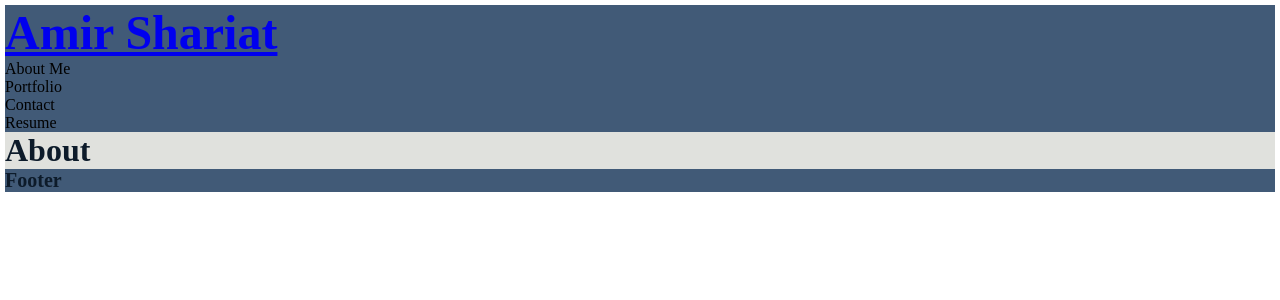
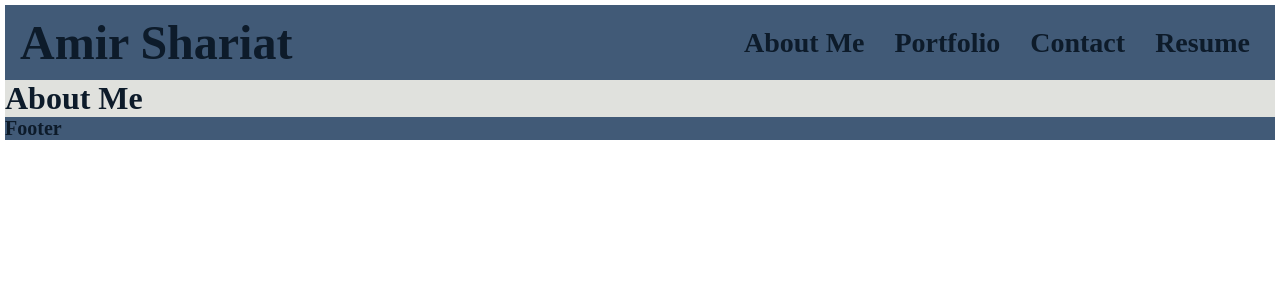
Before and after one commit to AShariat/react-portfolio, a React (Create React App) app: page / in a window 1280 px wide. Shown: the top 300 px of the page. Built offline with nearby package versions, Linux system fonts and the light colour scheme.

Commit message:
nav items bringing selected component

```diff
--- a/src/App.js
+++ b/src/App.js
@@ -2,6 +2,9 @@ import React, { useState } from "react";
 import Header from "./components/Header";
 import Footer from "./components/Footer";
 import About from "./components/About";
+import Portfolio from "./components/Portfolio";
+import Contact from "./components/Contact";
+import Resume from "./components/Resume";
 
 function App() {
   const [aboutSelected, setAboutSelected] = useState(false);
@@ -22,7 +25,15 @@ function App() {
         setResumeSelected={setResumeSelected}
       ></Header>
       <main>
-        <About></About>
+        {portfolioSelected ? (
+          <Portfolio></Portfolio>
+        ) : contactSelected ? (
+          <Contact></Contact>
+        ) : resumeSelected ? (
+          <Resume></Resume>
+        ) : (
+          <About></About>
+        )}
       </main>
       <Footer></Footer>
     </div>
--- a/src/components/About/index.js
+++ b/src/components/About/index.js
@@ -1,7 +1,7 @@
 import React from "react";
 
 function About() {
-  return <h3>About</h3>;
+  return <h3>About Me</h3>;
 }
 
 export default About;
--- /dev/null
+++ b/src/components/Contact/index.js
@@ -0,0 +1,7 @@
+import React from "react";
+
+function Contact() {
+  return <h3>Contact</h3>;
+}
+
+export default Contact;
--- a/src/components/Header/index.js
+++ b/src/components/Header/index.js
@@ -2,10 +2,7 @@ import React from "react";
 
 function Header(props) {
   const {
-    // categories = [],
-    // setCurrentCategory,
     aboutSelected,
-    // currentCategory,
     setAboutSelected,
     portfolioSelected,
     setPortfolioSelected,
@@ -21,18 +18,54 @@ function Header(props) {
         <a href="/">Amir Shariat</a>
       </h1>
       <nav>
-        <ul>
-          <li className={`nav-items ${aboutSelected && "nav-active"}`}>
-            <span onClick={() => setAboutSelected(true)}>About Me</span>
+        <ul className="nav-items">
+          <li className={`nav-item ${aboutSelected && "nav-active"}`}>
+            <h4
+              onClick={() => {
+                setAboutSelected(true);
+                setPortfolioSelected(false);
+                setContactSelected(false);
+                setResumeSelected(false);
+              }}
+            >
+              About Me
+            </h4>
           </li>
-          <li className={`nav-items ${portfolioSelected && "nav-active"}`}>
-            <span onClick={() => setPortfolioSelected(true)}>Portfolio</span>
+          <li className={`nav-item ${portfolioSelected && "nav-active"}`}>
+            <h4
+              onClick={() => {
+                setAboutSelected(false);
+                setPortfolioSelected(true);
+                setContactSelected(false);
+                setResumeSelected(false);
+              }}
+            >
+              Portfolio
+            </h4>
           </li>
-          <li className={`nav-items ${contactSelected && "nav-active"}`}>
-            <span onClick={() => setContactSelected(true)}>Contact</span>
+          <li className={`nav-item ${contactSelected && "nav-active"}`}>
+            <h4
+              onClick={() => {
+                setAboutSelected(false);
+                setPortfolioSelected(false);
+                setContactSelected(true);
+                setResumeSelected(false);
+              }}
+            >
+              Contact
+            </h4>
           </li>
-          <li className={`nav-items ${resumeSelected && "nav-active"}`}>
-            <span onClick={() => setResumeSelected(true)}>Resume</span>
+          <li className={`nav-item ${resumeSelected && "nav-active"}`}>
+            <h4
+              onClick={() => {
+                setAboutSelected(false);
+                setPortfolioSelected(false);
+                setContactSelected(false);
+                setResumeSelected(true);
+              }}
+            >
+              Resume
+            </h4>
           </li>
         </ul>
       </nav>
--- /dev/null
+++ b/src/components/Portfolio/index.js
@@ -0,0 +1,7 @@
+import React from "react";
+
+function Portfolio() {
+  return <h3>Portfolio</h3>;
+}
+
+export default Portfolio;
--- /dev/null
+++ b/src/components/Resume/index.js
@@ -0,0 +1,7 @@
+import React from "react";
+
+function Resume() {
+  return <h3>Resume</h3>;
+}
+
+export default Resume;
--- a/src/index.css
+++ b/src/index.css
@@ -14,21 +14,16 @@ html,
 body {
   min-height: 100%;
 }
-header {
-  background-color: var(--tertiary);
-  margin: 5px 5px 0px;
-}
-footer {
-  background-color: var(--tertiary);
-  margin: 0px 5px 10px;
-}
-main {
-  background-color: var(--quinary);
-  margin: 0px 5px;
-}
 h1 {
   font-size: 3rem;
   color: var(--primary);
+}
+h1 a {
+  font-size: 3rem;
+  color: var(--primary);
+  margin: 5px;
+  text-decoration: none;
+  font-family: "Poiret One", cursive;
 }
 h2 {
   font-size: 2.5rem;
@@ -50,3 +45,35 @@ h6 {
   font-size: 1.25rem;
   color: var(--primary);
 }
+header {
+  background-color: var(--tertiary);
+  margin: 5px 5px 0px;
+  padding: 10px;
+  display: flex;
+  flex-wrap: wrap;
+  justify-content: space-between;
+  align-items: center;
+}
+.nav-items {
+  display: flex;
+  flex-wrap: wrap;
+  justify-content: space-between;
+  align-items: center;
+  list-style: none;
+  font-family: "Poiret One", cursive;
+}
+.nav-item {
+  margin: 0px 15px;
+  cursor: pointer;
+}
+.nav-active {
+  color: var(--quinary);
+}
+main {
+  background-color: var(--quinary);
+  margin: 0px 5px;
+}
+footer {
+  background-color: var(--tertiary);
+  margin: 0px 5px 10px;
+}
```
